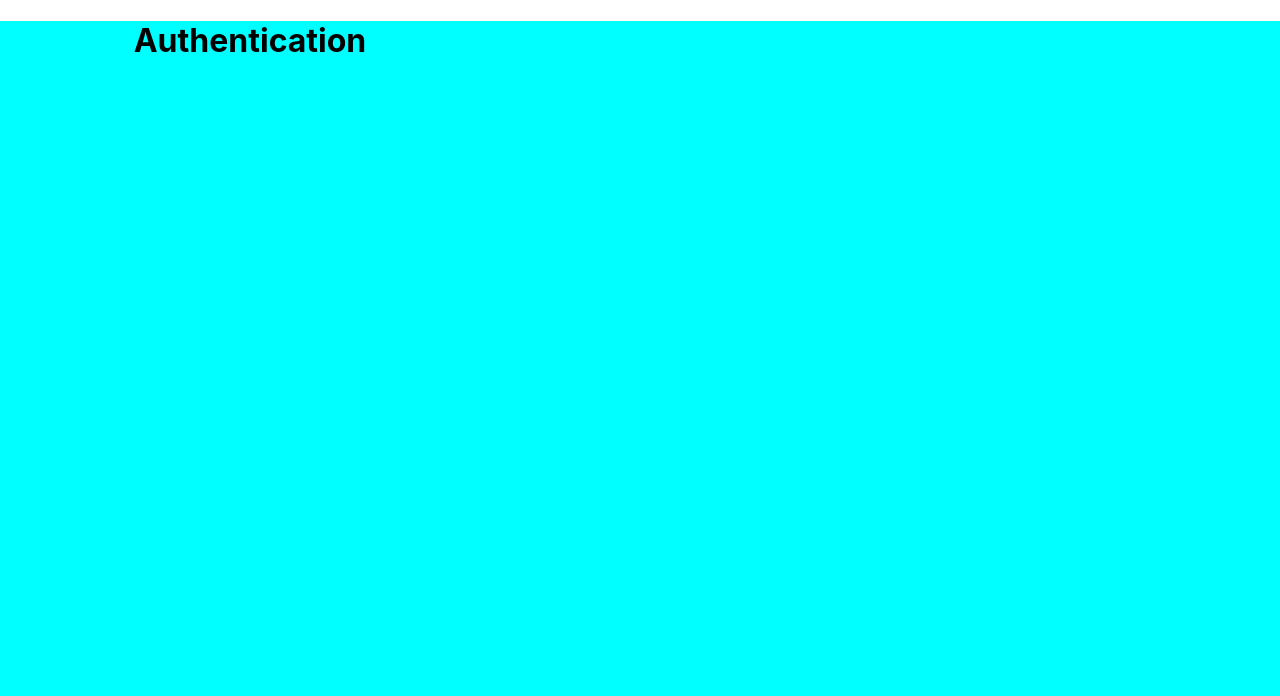
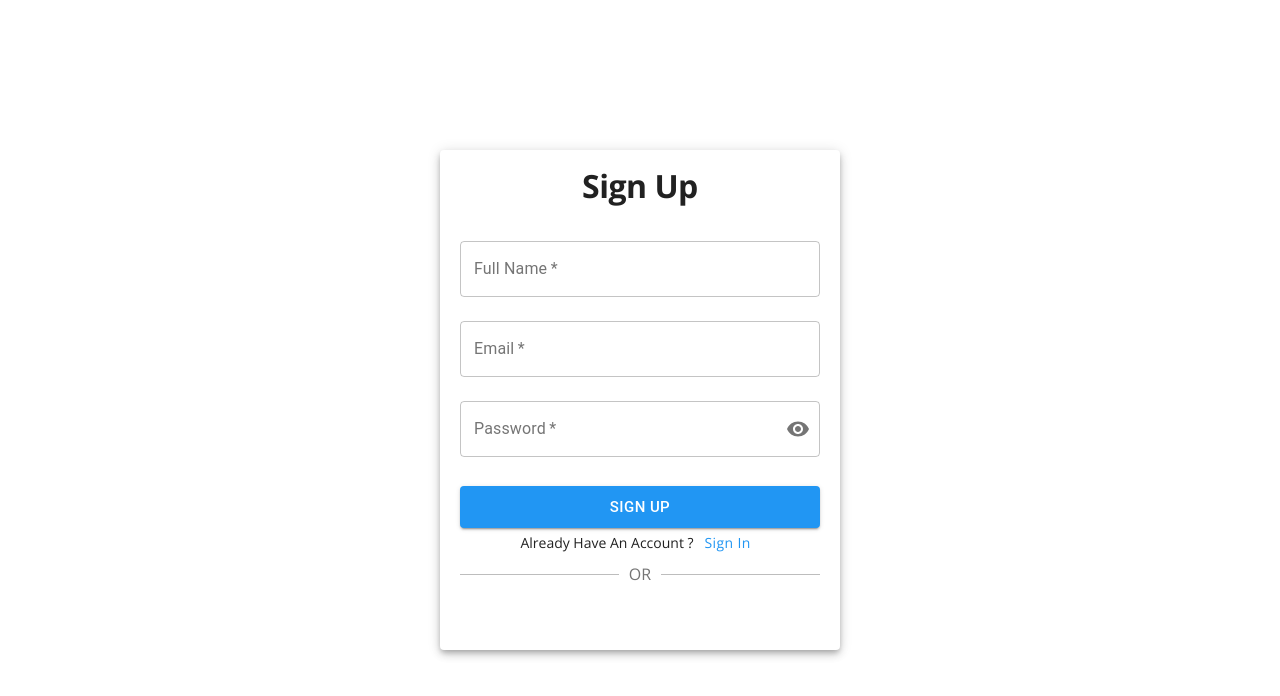
Before and after one commit to rajeshRoul/pigeonX-web, a React (Create React App) app: page /user-onboard in a window 1280 px wide. Shown: the top 696 px of the page. Built offline with nearby package versions, Linux system fonts and the light colour scheme.

Commit message:
Feature: Sign Up Form UI

```diff
--- a/package.json
+++ b/package.json
@@ -26,7 +26,8 @@
     "react-router-dom": "^6.3.0",
     "react-scripts": "5.0.1",
     "styled-components": "^5.3.5",
-    "web-vitals": "^2.1.4"
+    "web-vitals": "^2.1.4",
+    "yup": "^0.32.11"
   },
   "scripts": {
     "start": "react-scripts start",
--- a/src/App.css
+++ /dev/null
@@ -1,7 +0,0 @@
-.App {
-  text-align: center;
-  min-height: 100vh;
-  width: 100vw;
-
-  background-color: aqua;
-}
--- a/src/App.js
+++ b/src/App.js
@@ -1,12 +1,23 @@
+import { Box, createTheme, styled, ThemeProvider } from "@mui/material";
+import { appTheme } from "config/theme/appTheme";
 import Router from "routes";
-import "./App.css";
 import "./config/theme/fonts.css";
 
+const Container = styled(Box)(({ theme }) => ({
+  minHeight: "100vh",
+  width: "100vw",
+  backgroundColor: theme.palette.background.main,
+}));
+
 function App() {
+  const currentTheme = createTheme(appTheme);
+
   return (
-    <div className="App">
-      <Router />
-    </div>
+    <ThemeProvider theme={currentTheme}>
+      <Container>
+        <Router />
+      </Container>
+    </ThemeProvider>
   );
 }
 
--- /dev/null
+++ b/src/components/AppDivider.js
@@ -0,0 +1,12 @@
+const { styled, Divider } = require("@mui/material");
+
+const AppDivider = styled(Divider)(({ theme }) => ({
+  "&::before": {
+    borderTop: `thin solid ${theme.palette.divider.main}`,
+  },
+  "&::after": {
+    borderTop: `thin solid ${theme.palette.divider.main}`,
+  },
+}));
+
+export default AppDivider;
--- /dev/null
+++ b/src/config/theme/appTheme.js
@@ -0,0 +1,136 @@
+export const appTheme = {
+  palette: {
+    primary: {
+      main: "#2196F3",
+      dark: "#1976D2",
+      light: "#BBDEFB",
+    },
+    secondary: {
+      main: "#FF9800",
+    },
+    background: {
+      main: "#FFFFFF",
+    },
+    text: {
+      primary: "#212121",
+      secondary: "#757575",
+    },
+    divider: {
+      main: "#BDBDBD",
+    },
+    success: {
+      main: "#3ADB76",
+    },
+    error: {
+      main: "#A9402F",
+    },
+  },
+  typography: {
+    h1: {
+      fontFamily: "OpenSansBold",
+      fontSize: 32,
+      lineHeight: "100%",
+    },
+    h1SemiBold: {
+      fontFamily: "OpenSansSemiBold",
+      fontSize: 32,
+      lineHeight: "100%",
+    },
+    h2: {
+      fontFamily: "OpenSansBold",
+      fontSize: 26,
+      lineHeight: "140%",
+    },
+    h2SemiBold: {
+      fontFamily: "OpenSansSemiBold",
+      fontSize: 26,
+      lineHeight: "100%",
+    },
+    h3: {
+      fontFamily: "OpenSansBold",
+      fontSize: 20,
+      lineHeight: "140%",
+    },
+    h3Italic: {
+      fontFamily: "OpenSansItalic",
+      fontSize: 20,
+      lineHeight: "140%",
+    },
+    h4: {
+      fontFamily: "OpenSansRegular",
+      fontSize: 18,
+      lineHeight: "140%",
+    },
+    h4Italic: {
+      fontFamily: "OpenSansItalic",
+      fontSize: 18,
+      lineHeight: "140%",
+    },
+    body1Medium: {
+      fontFamily: "OpenSansMedium",
+      fontSize: 16,
+      lineHeight: "140%",
+    },
+    body1Regular: {
+      fontFamily: "OpenSansRegular",
+      fontSize: 16,
+      lineHeight: "140%",
+    },
+    body1SemiBold: {
+      fontFamily: "OpenSansSemiBold",
+      fontSize: 16,
+      lineHeight: "100%",
+    },
+    body2Regular: {
+      fontFamily: "OpenSansRegular",
+      fontSize: 14,
+      lineHeight: "140%",
+    },
+    body2Light: {
+      fontFamily: "OpenSansLight",
+      fontSize: 14,
+      lineHeight: "140%",
+    },
+    caption1: {
+      fontFamily: "OpenSansRegular",
+      fontSize: 16,
+      lineHeight: "140%",
+      letterSpacing: "1px",
+    },
+    caption2: {
+      fontFamily: "OpenSansRegular",
+      fontSize: 14,
+      lineHeight: "140%",
+    },
+    caption3: {
+      fontFamily: "OpenSansRegular",
+      fontSize: 12,
+      lineHeight: "140%",
+      opacity: 0.6,
+    },
+    caption4: {
+      fontFamily: "OpenSansRegular",
+      fontSize: 12,
+      lineHeight: "140%",
+    },
+    tag1: {
+      fontFamily: "OpenSansRegular",
+      fontWeight: 400,
+      fontSize: 12,
+      lineHeight: "140%",
+    },
+    tag2: {
+      fontFamily: "OpenSansRegular",
+      fontWeight: 400,
+      fontSize: 8,
+      lineHeight: "125%",
+    },
+    tag3: {
+      fontFamily: "OpenSansRegular",
+      fontWeight: 600,
+      fontSize: 8,
+      lineHeight: "125%",
+    },
+  },
+  overrides: {},
+};
--- /dev/null
+++ b/src/pages/Authentication/components/Login.js
@@ -0,0 +1,5 @@
+const Login = () => {
+  return <div>Login</div>;
+};
+
+export default Login;
--- /dev/null
+++ b/src/pages/Authentication/components/SignUp.js
@@ -0,0 +1,146 @@
+import { Visibility, VisibilityOff } from "@mui/icons-material";
+import {
+  Button,
+  FormControl,
+  FormHelperText,
+  Grid,
+  IconButton,
+  InputAdornment,
+  InputLabel,
+  OutlinedInput,
+  TextField,
+  Typography,
+} from "@mui/material";
+import { Formik, ErrorMessage } from "formik";
+import { useState } from "react";
+import valSchema from "utils/formikValidations";
+
+const SignUp = ({ setIsLoggingIn }) => {
+  const [showPassword, setShowPassword] = useState(false);
+
+  const handleClickShowPassword = () => {
+    setShowPassword((prev) => !prev);
+  };
+
+  const handleMouseDownPassword = (event) => {
+    event.preventDefault();
+  };
+
+  const onSignInClick = () => {
+    setIsLoggingIn(true);
+  };
+
+  const logInUser = (userData) => {
+    console.log({ userData });
+  };
+
+  return (
+    <Formik
+      initialValues={{
+        full_name: "",
+        email: "",
+        password: "",
+      }}
+      validationSchema={valSchema.signUp}
+      onSubmit={logInUser}
+    >
+      {(formik) => (
+        <form onSubmit={formik.handleSubmit}>
+          <Grid container justifyContent="center">
+            <Typography variant="h1">Sign Up</Typography>
+          </Grid>
+          <Grid container spacing={3} sx={{ marginTop: "15px" }}>
+            <Grid item xs={12}>
+              <TextField
+                label="Full Name"
+                required
+                fullWidth
+                value={formik.values.full_name}
+                onChange={formik.handleChange("full_name")}
+                error={
+                  formik.touched.full_name && Boolean(formik.errors.full_name)
+                }
+                helperText={formik.touched.full_name && formik.errors.full_name}
+              />
+            </Grid>
+            <Grid item xs={12}>
+              <TextField
+                label="Email"
+                fullWidth
+                required
+                value={formik.values.email}
+                onChange={formik.handleChange("email")}
+                error={formik.touched.email && Boolean(formik.errors.email)}
+                helperText={formik.touched.email && formik.errors.email}
+              />
+            </Grid>
+            <Grid item xs={12}>
+              <FormControl
+                sx={{ width: "100%" }}
+                variant="outlined"
+                error={
+                  formik.touched.password && Boolean(formik.errors.password)
+                }
+              >
+                <InputLabel
+                  htmlFor="outlined-adornment-password"
+                  required
+                  sx={(theme) => ({
+                    backgroundColor: theme.palette.background.main,
+                    paddingRight: "5px",
+                  })}
+                >
+                  Password
+                </InputLabel>
+                <OutlinedInput
+                  required
+                  id="outlined-adornment-password"
+                  fullWidth
+                  type={showPassword ? "text" : "password"}
+                  endAdornment={
+                    <InputAdornment position="end">
+                      <IconButton
+                        aria-label="toggle password visibility"
+                        onClick={handleClickShowPassword}
+                        onMouseDown={handleMouseDownPassword}
+                        edge="end"
+                      >
+                        {showPassword ? <VisibilityOff /> : <Visibility />}
+                      </IconButton>
+                    </InputAdornment>
+                  }
+                  label="Password"
+                  value={formik.values.password}
+                  onChange={formik.handleChange("password")}
+                />
+                <ErrorMessage
+                  name="password"
+                  render={(err) => <FormHelperText>{err}</FormHelperText>}
+                />
+              </FormControl>
+            </Grid>
+            <Grid item xs={12} sx={{ marginTop: "5px" }}>
+              <Button type="submit" fullWidth size="large" variant="contained">
+                Sign Up
+              </Button>
+            </Grid>
+          </Grid>
+          <Grid container justifyContent="center" sx={{ marginTop: "5px" }}>
+            <Typography variant="body2Regular">
+              Already Have An Account ?
+            </Typography>
+            <Button
+              onClick={onSignInClick}
+              sx={{ p: 0, textTransform: "capitalize", marginLeft: "2px" }}
+              variant="text"
+            >
+              <Typography variant="body2Regular"> Sign In</Typography>
+            </Button>
+          </Grid>
+        </form>
+      )}
+    </Formik>
+  );
+};
+
+export default SignUp;
--- a/src/pages/Authentication/index.js
+++ b/src/pages/Authentication/index.js
@@ -1,8 +1,47 @@
+import { Box, Paper, styled, Typography } from "@mui/material";
+import AppDivider from "components/AppDivider";
+import { useState } from "react";
+import Login from "./components/Login";
+import SignUp from "./components/SignUp";
+
+const StyledContainer = styled(Box)(({ theme }) => ({
+  height: "100vh",
+  width: "100%",
+  display: "flex",
+  justifyContent: "center",
+  alignItems: "center",
+  backgroundColor: theme.palette.background.main,
+  "& .innerContainer": {
+    minWidth: 300,
+    maxWidth: 400,
+    height: 500,
+    margin: 100,
+    backgroundColor: theme.palette.background.main,
+    padding: 20,
+  },
+}));
+
 const Authentication = () => {
+  const [isLoggingIn, setIsLoggingIn] = useState(false);
+
   return (
-    <div style={{ height: 500, width: 500, backgroundColor: "cyan" }}>
-      <h1>Authentication</h1>
-    </div>
+    <StyledContainer>
+      <Paper elevation={5} className="innerContainer">
+        {isLoggingIn ? (
+          <Login setIsLoggingIn={setIsLoggingIn} />
+        ) : (
+          <SignUp setIsLoggingIn={setIsLoggingIn} />
+        )}
+        <AppDivider sx={{ margin: "10px 0" }}>
+          <Typography
+            variant="body1Regular"
+            sx={(theme) => ({ color: theme.palette.text.secondary })}
+          >
+            OR
+          </Typography>
+        </AppDivider>
+      </Paper>
+    </StyledContainer>
   );
 };
 
--- /dev/null
+++ b/src/utils/formikValidations.js
@@ -0,0 +1,17 @@
+import * as yup from "yup";
+
+const valSchema = {
+  signUp: yup.object({
+    full_name: yup.string().required("Name is Required"),
+    email: yup
+      .string()
+      .required("Email is Required")
+      .matches(
+        /^[A-Z0-9._%+-]+@[A-Z0-9.-]+\.[A-Z]{2,4}$/i,
+        "Invalid Email Address"
+      ),
+    password: yup.string().required("Password is Required"),
+  }),
+};
+
+export default valSchema;
```
Also changed, not shown: src/pages/Authentication/Login.js (deleted), src/pages/Authentication/SignUp.js (deleted), 1 other file (tests, documents, lock files or other folders).
